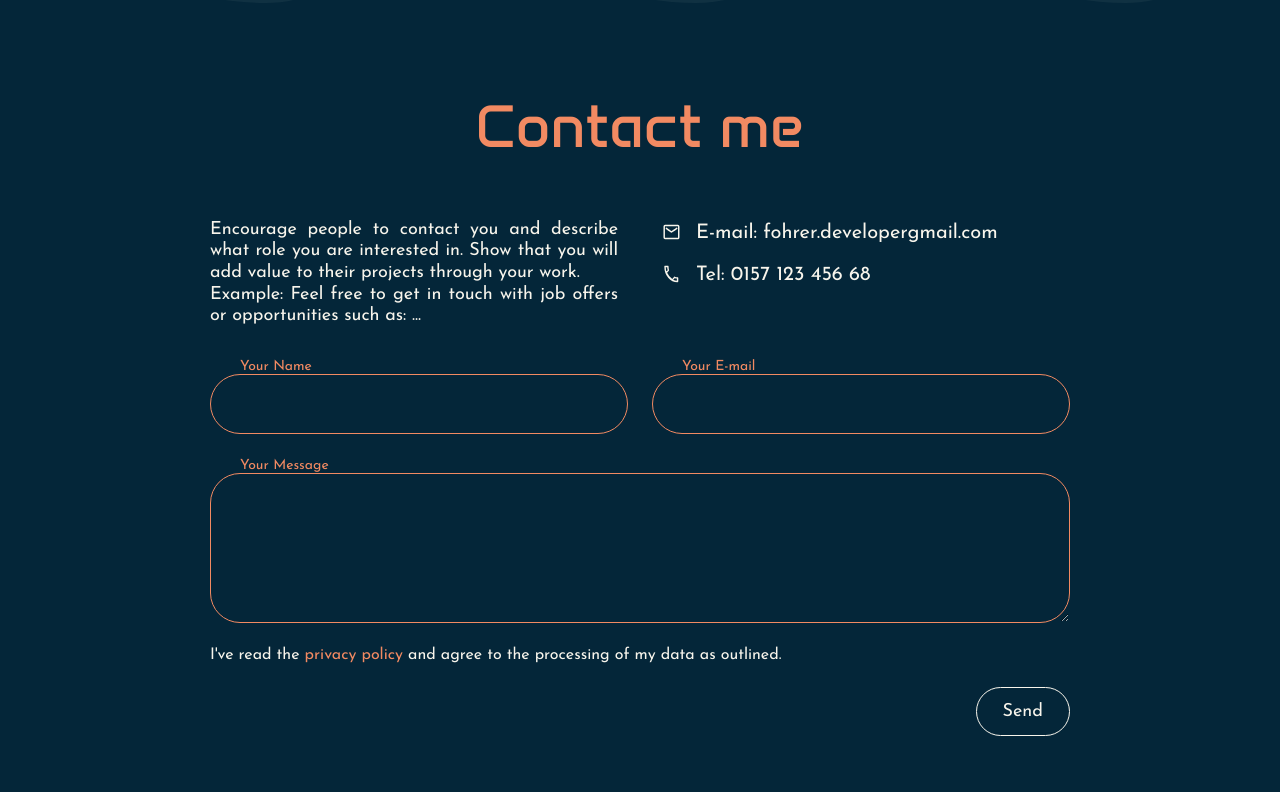
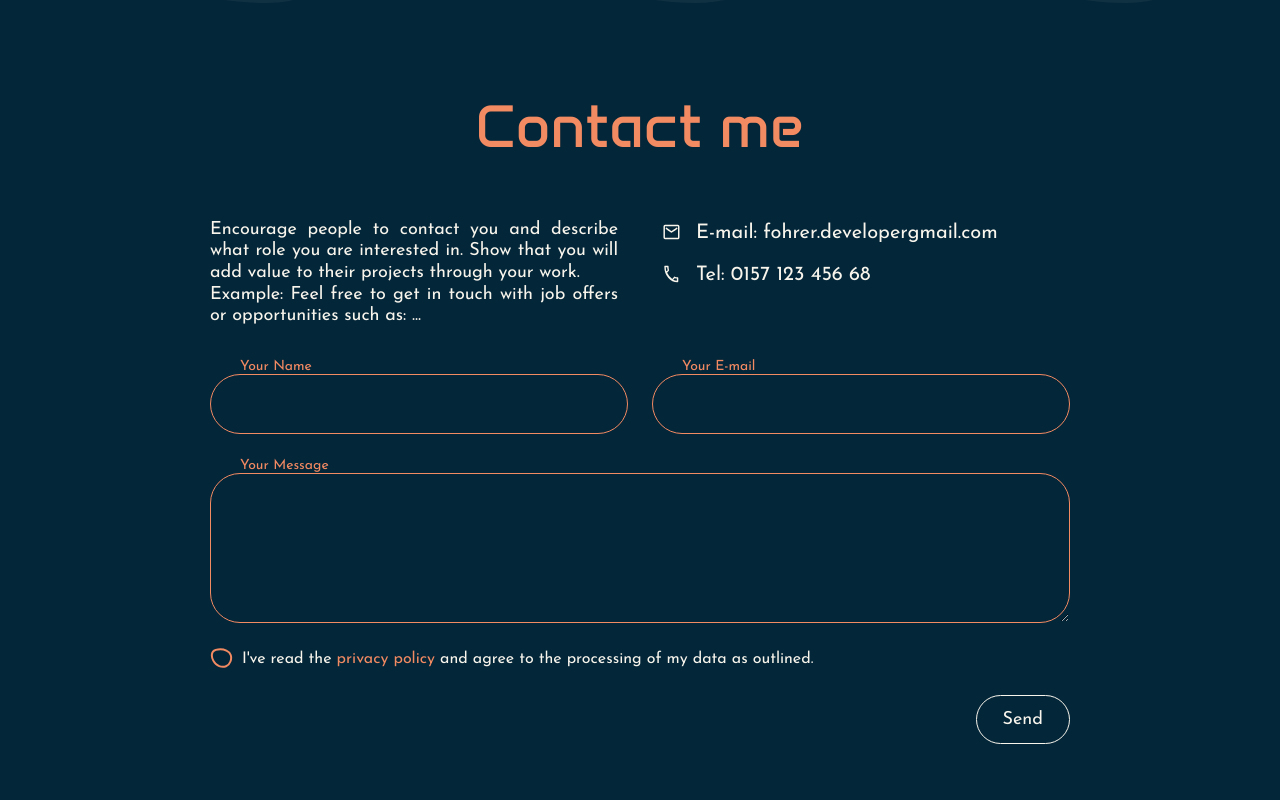
Before and after one commit to Saki63/portfolio, an Angular app: page / in a window 1280 px wide. Shown: the part 2438-3238 px from the top of the page. Built offline with nearby package versions, Linux system fonts and the light colour scheme.

Commit message:
feat: add checkbox

```diff
--- a/src/app/contact-me/contact-me.component.html
+++ b/src/app/contact-me/contact-me.component.html
@@ -33,7 +33,7 @@
         </div>
 
         <div class="checkbox_wrapper">
-            <img src="" alt="">
+            <app-img-checkbox [size]="24" (click)="checkboxEventHandler('click')" (mouseover)="checkboxEventHandler('over')" (mouseleave)="checkboxEventHandler('leave')" [state]="checkboxState" [color]="colorPalette.primaryColor"/>
             <span>I've read the <a>privacy policy</a> and agree to the processing of my data as outlined.</span>
         </div>
         <div class="send_btn_wrapper">
--- a/src/app/contact-me/contact-me.component.scss
+++ b/src/app/contact-me/contact-me.component.scss
@@ -42,7 +42,6 @@
         }
     }
 }
-
 
 form{
     @include flex-box($g: 24px, $fd: column);
@@ -100,6 +99,7 @@ form{
     }
 
     .checkbox_wrapper{
+        @include flex-box($jc: start, $g: 8px);
         width: 100%;
 
         a{
--- a/src/app/contact-me/contact-me.component.ts
+++ b/src/app/contact-me/contact-me.component.ts
@@ -13,4 +13,18 @@ export class ContactMeComponent {
   colorPalette = colorPalette;
   hoverEmail = false;
   hoverPhone = false;
+  checkboxState = 'default';
+
+  checkboxEventHandler(event: string){
+    if(event === 'over' && this.checkboxState !== 'checked' && this.checkboxState !== 'error'){
+      console.log('over');
+      this.checkboxState = 'hover';
+    } else if (event === 'leave' && this.checkboxState !== 'checked' && this.checkboxState !== 'error'){
+      console.log('leave');
+      this.checkboxState = 'default';
+    } else if (event === 'click'){
+      console.log('check');
+      this.checkboxState = this.checkboxState ==='checked' ? 'default' : 'checked';
+    }
+  }
 }
--- /dev/null
+++ b/src/app/shared/svg-images/other/svgs/checkbox-img.component.html
@@ -0,0 +1,49 @@
+
+@if(state === 'default'){
+    <svg class="hover_pointer" viewBox="0 0 24 24" fill="none" xmlns="http://www.w3.org/2000/svg">
+        <mask id="mask0_1795_4291" style="mask-type:alpha" maskUnits="userSpaceOnUse" x="0" y="0" width="24" height="24">
+            <rect width="24" height="24" fill="#797EF3"/>
+        </mask>
+        <g mask="url(#mask0_1795_4291)">
+            <path d="M9.16124 19.1082C6.81196 18.2947 4.65013 16.1995 3.29235 13.6186C1.93321 11.0352 1.47658 8.15287 2.27598 5.8437C2.91347 4.00254 5.03912 2.81352 7.98276 2.43102C10.8668 2.05628 14.1341 2.52727 16.4137 3.58252C18.6792 4.63136 20.0649 6.16103 20.7104 7.96871C21.3622 9.79446 21.3012 12.0235 20.4372 14.5191C19.616 16.8911 18.0172 18.43 16.0467 19.1925C14.0568 19.9623 11.625 19.9611 9.16124 19.1082Z"
+                stroke="currentColor"
+                stroke-width="2"/>
+        </g>
+    </svg>
+}
+@else if (state === 'hover') {
+    <svg class="hover_pointer" viewBox="0 0 24 24" fill="none" xmlns="http://www.w3.org/2000/svg">
+            <path d="M10.1612 20.1082C7.81196 19.2947 5.65013 17.1995 4.29235 14.6186C2.93321 12.0352 2.47658 9.15287 3.27598 6.8437C3.91347 5.00254 6.03912 3.81352 8.98276 3.43102C11.8668 3.05628 15.1341 3.52727 17.4137 4.58252C19.6792 5.63136 21.0649 7.16103 21.7104 8.96871C22.3622 10.7945 22.3012 13.0235 21.4372 15.5191C20.616 17.8911 19.0172 19.43 17.0467 20.1925C15.0568 20.9623 12.625 20.9611 10.1612 20.1082Z"
+                fill="currentColor"
+                fill-opacity="0.12"
+                stroke="currentColor"
+                stroke-width="2"/>
+    </svg>
+}
+@else if (state === 'checked') {
+    <svg class="hover_pointer" viewBox="0 0 24 24" fill="none" xmlns="http://www.w3.org/2000/svg">
+        <mask id="mask0_1815_3393" style="mask-type:alpha" maskUnits="userSpaceOnUse" x="0" y="0" width="24" height="24">
+            <rect width="24" height="24" fill="#797EF3"/>
+        </mask>
+        <g mask="url(#mask0_1815_3393)">
+            <path d="M10.1612 20.1082C7.81196 19.2947 5.65013 17.1995 4.29235 14.6186C2.93321 12.0352 2.47658 9.15287 3.27598 6.8437C3.91347 5.00254 6.03912 3.81352 8.98276 3.43102C11.8668 3.05628 15.1341 3.52727 17.4137 4.58252C19.6792 5.63136 21.0649 7.16103 21.7104 8.96871C22.3622 10.7945 22.3012 13.0235 21.4372 15.5191C20.616 17.8911 19.0172 19.43 17.0467 20.1925C15.0568 20.9623 12.625 20.9611 10.1612 20.1082Z"
+                fill="currentColor"
+                stroke="currentColor"
+                stroke-width="2"/>
+            <path d="M10.825 13.225L8.675 11.075C8.49167 10.8917 8.25833 10.8 7.975 10.8C7.69167 10.8 7.45833 10.8917 7.275 11.075C7.09167 11.2583 7 11.4917 7 11.775C7 12.0583 7.09167 12.2917 7.275 12.475L10.125 15.325C10.325 15.525 10.5583 15.625 10.825 15.625C11.0917 15.625 11.325 15.525 11.525 15.325L17.175 9.675C17.3583 9.49167 17.45 9.25833 17.45 8.975C17.45 8.69167 17.3583 8.45833 17.175 8.275C16.9917 8.09167 16.7583 8 16.475 8C16.1917 8 15.9583 8.09167 15.775 8.275L10.825 13.225Z"
+                fill="#F8F5EC"/>
+        </g>
+    </svg>
+}
+@else if (state === 'error') {
+    <svg class="hover_pointer" viewBox="0 0 24 24" fill="none" xmlns="http://www.w3.org/2000/svg">
+        <mask id="mask0_1988_3312" style="mask-type:alpha" maskUnits="userSpaceOnUse" x="0" y="0" width="24" height="24">
+            <rect width="24" height="24" fill="#797EF3"/>
+        </mask>
+        <g mask="url(#mask0_1988_3312)">
+            <path d="M9.16124 19.1082C6.81196 18.2947 4.65013 16.1995 3.29235 13.6186C1.93321 11.0352 1.47658 8.15287 2.27598 5.8437C2.91347 4.00254 5.03912 2.81352 7.98276 2.43102C10.8668 2.05628 14.1341 2.52727 16.4137 3.58252C18.6792 4.63136 20.0649 6.16103 20.7104 7.96871C21.3622 9.79446 21.3012 12.0235 20.4372 14.5191C19.616 16.8911 18.0172 18.43 16.0467 19.1925C14.0568 19.9623 11.625 19.9611 9.16124 19.1082Z"
+                stroke="#E44C36"
+                stroke-width="2"/>
+        </g>
+    </svg>
+}
```
Also changed, not shown: src/app/shared/svg-images/other/other.component.ts (+9 -0 lines), src/app/shared/svg-images/svg-images.ts (+5 -3 lines).
